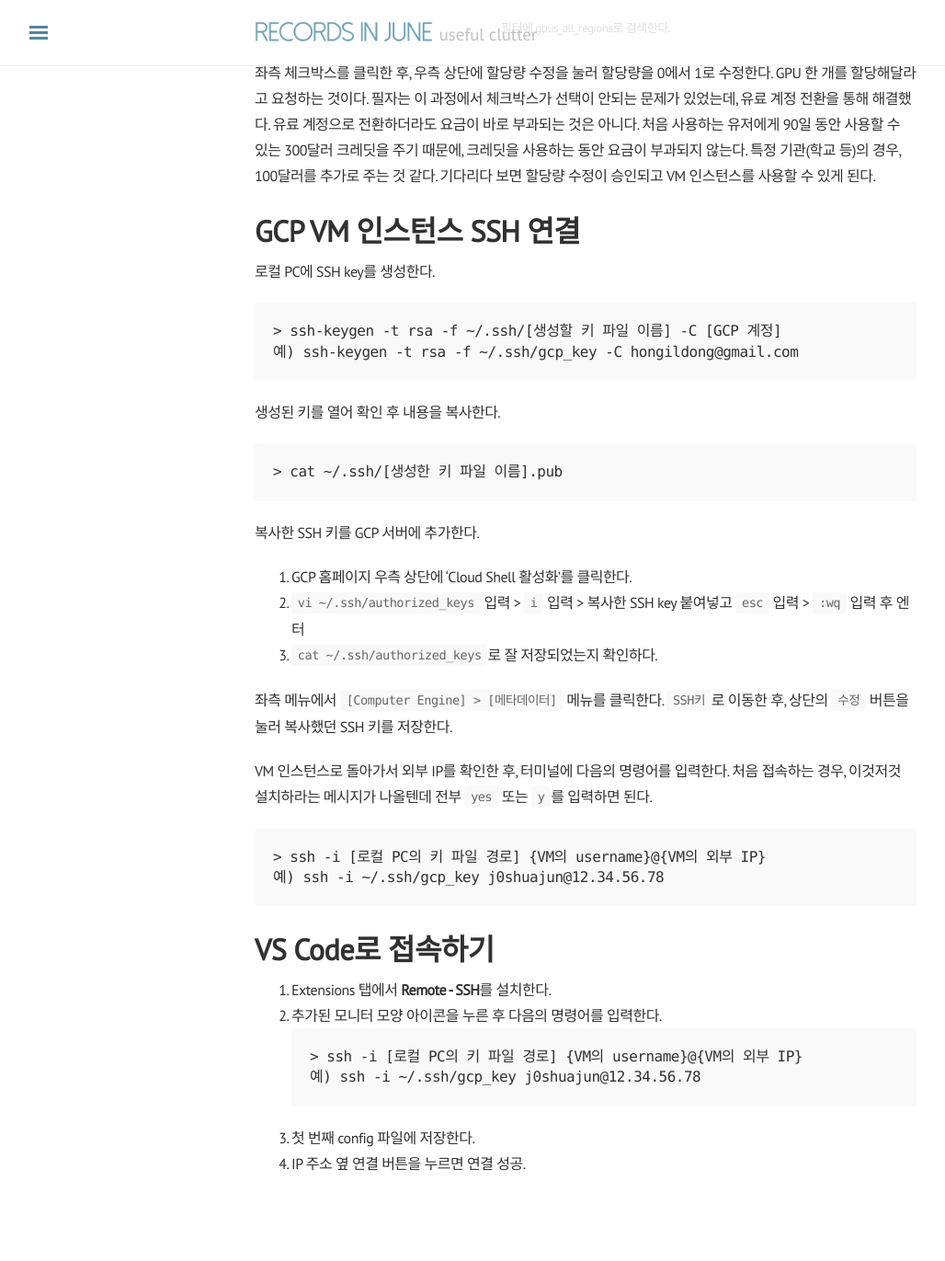
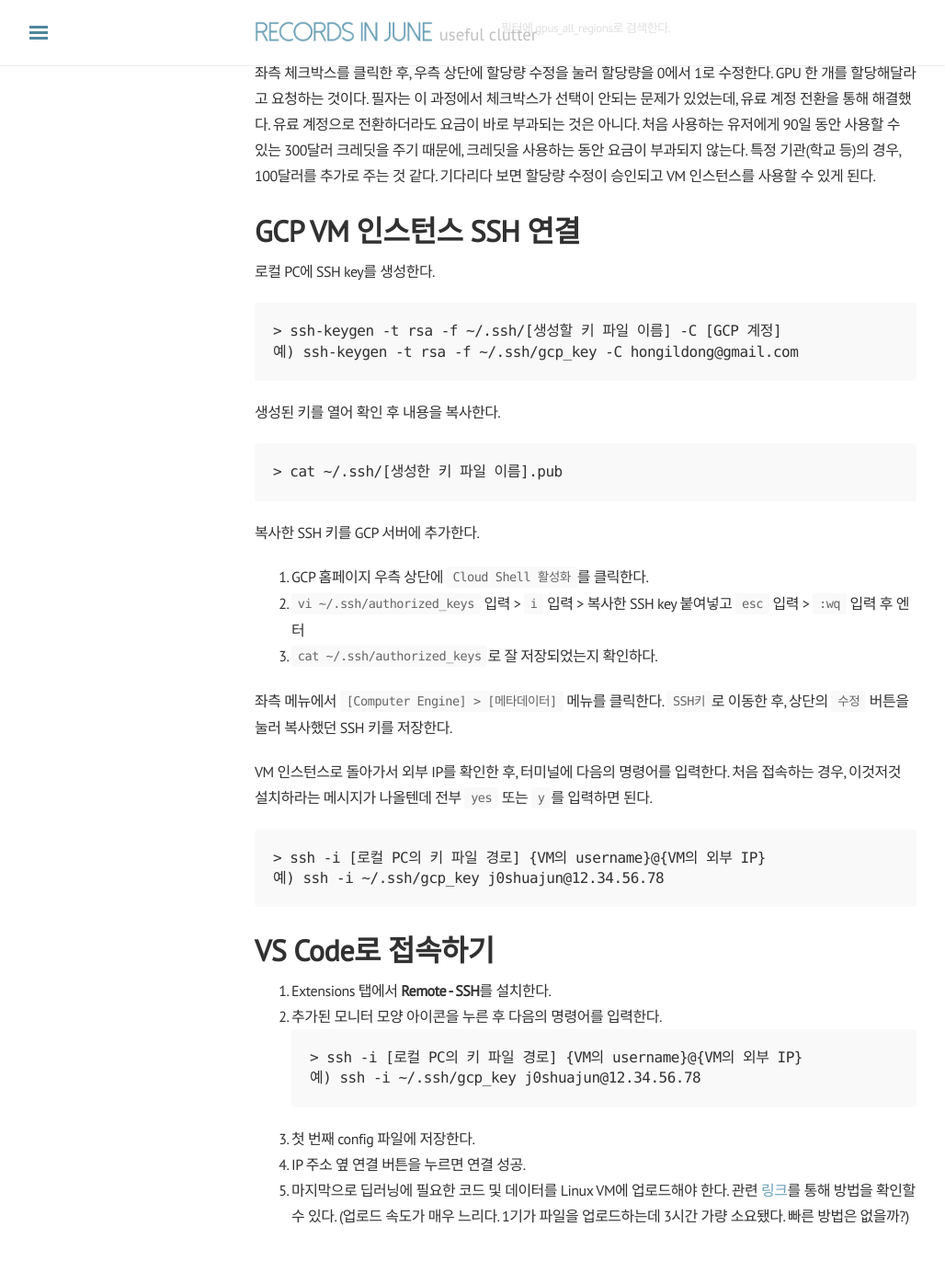
Before and after one commit to j0shuajun/j0shuajun.github.io, a Jekyll site: the page built from _posts/2022-11-29-gcp.md, in a window 1280 px wide and 1400 px high, scrolled down 3235 px. Shown: the top 1371 px of the window at 92% size, without its empty margins (3-1031 px from the left). Built offline with Jekyll 4.4.1, drawn with Linux system fonts in a browser that asks for light colours; nearby versions of some CDN libraries; comment, search, counter and statistics services are not loaded; before the commit the page ends 4578 px from its top, so only the background shows below that.

Commit message:
gcp_post

````diff
--- a/_posts/2022-11-29-gcp.md
+++ b/_posts/2022-11-29-gcp.md
@@ -68,7 +68,7 @@ VM 인스턴스 생성 후, GPU 할당량을 조정해야 한다. 먼저, 좌측
 
 복사한 SSH 키를 GCP 서버에 추가한다.
 
-1. GCP 홈페이지 우측 상단에 'Cloud Shell 활성화'를 클릭한다.
+1. GCP 홈페이지 우측 상단에 `Cloud Shell 활성화`를 클릭한다.
 2. `vi ~/.ssh/authorized_keys` 입력 > `i` 입력 > 복사한 SSH key 붙여넣고 `esc` 입력 > `:wq` 입력 후 엔터
 3. `cat ~/.ssh/authorized_keys`로 잘 저장되었는지 확인하다.
 
@@ -91,3 +91,4 @@ VM 인스턴스로 돌아가서 외부 IP를 확인한 후, 터미널에 다음
 ```
 3. 첫 번째 config 파일에 저장한다.
 4. IP 주소 옆 연결 버튼을 누르면 연결 성공.
+5. 마지막으로 딥러닝에 필요한 코드 및 데이터를 Linux VM에 업로드해야 한다. 관련 [링크](https://cloud.google.com/compute/docs/instances/transfer-files?hl=ko#transferbrowser)를 통해 방법을 확인할 수 있다. (업로드 속도가 매우 느리다. 1기가 파일을 업로드하는데 3시간 가량 소요됐다. 빠른 방법은 없을까?)
````
